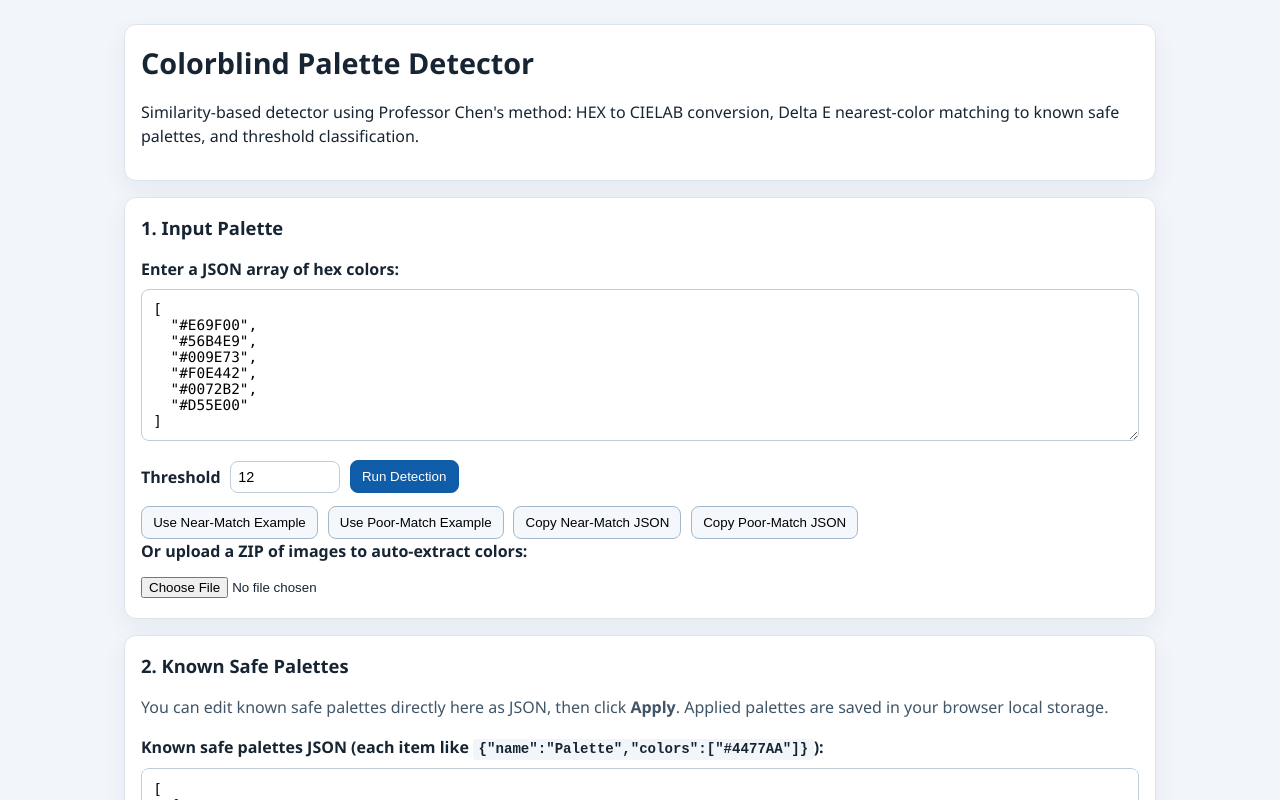
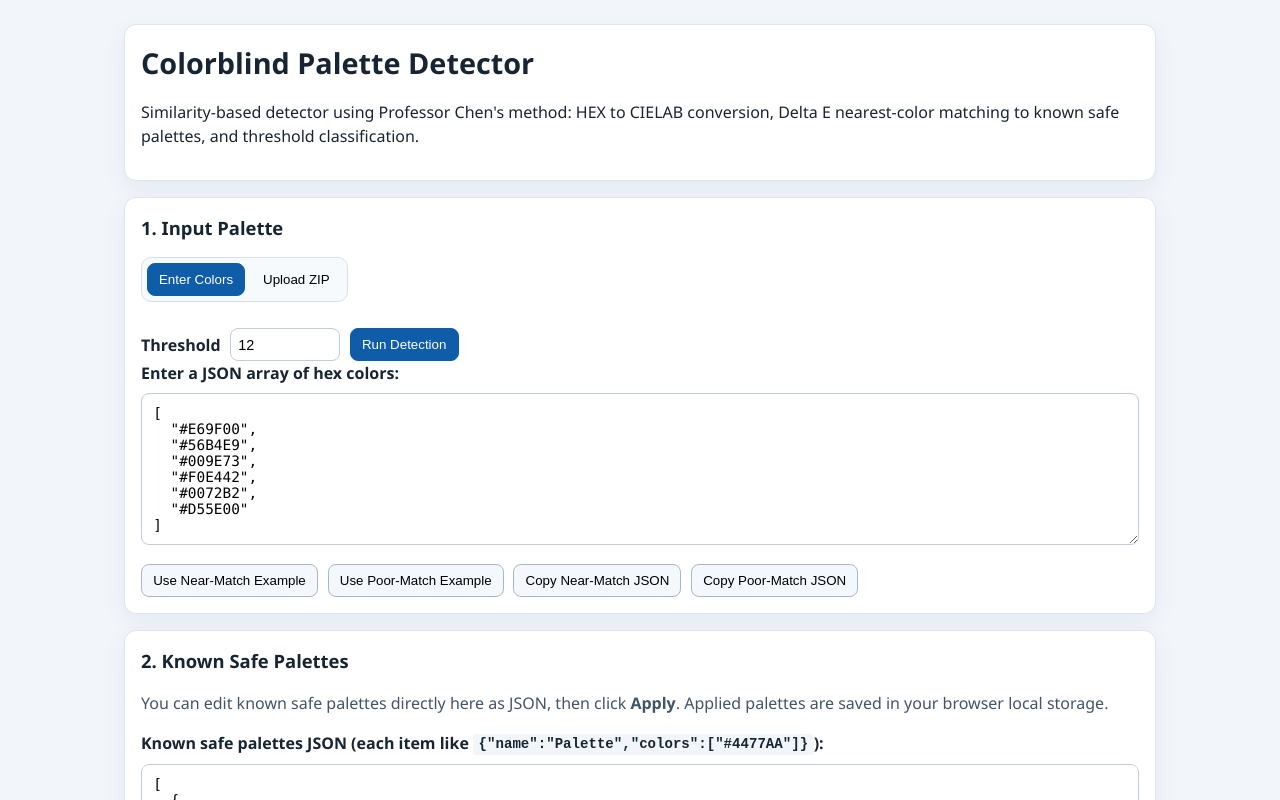
Before and after one commit to Howerchen666/color-blindness-tester, a React (Vite) app: page / in a window 1280 px wide. Shown: the top 800 px of the page. Built offline with nearby package versions, Linux system fonts and the light colour scheme.

Commit message:
Add input mode toggle for manual and ZIP upload

```diff
--- a/src/App.css
+++ b/src/App.css
@@ -46,6 +46,16 @@ code {
   margin-bottom: 0.5rem;
 }
 
+.input-mode-toggle {
+  display: inline-flex;
+  gap: 0.35rem;
+  padding: 0.3rem;
+  margin-bottom: 0.85rem;
+  border: 1px solid #d7e1ec;
+  border-radius: 10px;
+  background: #f7fafc;
+}
+
 .json-input {
   width: 100%;
   border-radius: 8px;
@@ -92,6 +102,25 @@ button {
 
 button:hover {
   background: #e9f0f7;
+}
+
+.toggle-btn {
+  border-color: transparent;
+  background: transparent;
+}
+
+.toggle-btn:hover {
+  background: #e9f0f7;
+}
+
+.toggle-btn.active {
+  background: #0f5da8;
+  color: #ffffff;
+  border-color: #0f5da8;
+}
+
+.toggle-btn.active:hover {
+  background: #0c4b88;
 }
 
 .primary-btn {
--- a/src/App.tsx
+++ b/src/App.tsx
@@ -16,6 +16,8 @@ interface ZipImagePalette {
   fileName: string
   colors: string[]
 }
+
+type InputMode = 'manual' | 'zip'
 
 function formatExampleJson(colors: string[]): string {
   return JSON.stringify(colors, null, 2)
@@ -62,6 +64,7 @@ function loadStoredKnownPalettesEditorText(): string {
 function App() {
   const [rawInput, setRawInput] = useState<string>(formatExampleJson(GOOD_EXAMPLE_PALETTE))
   const [rawThreshold, setRawThreshold] = useState<string>(String(DEFAULT_THRESHOLD))
+  const [inputMode, setInputMode] = useState<InputMode>('manual')
   const [error, setError] = useState<string>('')
   const [copyStatus, setCopyStatus] = useState<string>('')
   const [zipError, setZipError] = useState<string>('')
@@ -182,6 +185,15 @@ function App() {
     setKnownPaletteStatus('Known safe palettes reset to defaults.')
   }
 
+  const switchInputMode = (mode: InputMode) => {
+    setInputMode(mode)
+    setError('')
+    setCopyStatus('')
+    setZipError('')
+    setZipStatus('')
+    setResult(null)
+  }
+
   const handleZipUpload = async (event: ChangeEvent<HTMLInputElement>) => {
     const file = event.target.files?.[0]
     event.target.value = ''
@@ -229,17 +241,24 @@ function App() {
 
       <section className="card">
         <h2>1. Input Palette</h2>
-        <label htmlFor="palette-json" className="field-label">
-          Enter a JSON array of hex colors:
-        </label>
-        <textarea
-          id="palette-json"
-          className="json-input"
-          value={rawInput}
-          onChange={(event) => setRawInput(event.target.value)}
-          rows={8}
-          spellCheck={false}
-        />
+        <div className="input-mode-toggle" role="tablist" aria-label="Input mode">
+          <button
+            type="button"
+            className={inputMode === 'manual' ? 'toggle-btn active' : 'toggle-btn'}
+            onClick={() => switchInputMode('manual')}
+            aria-pressed={inputMode === 'manual'}
+          >
+            Enter Colors
+          </button>
+          <button
+            type="button"
+            className={inputMode === 'zip' ? 'toggle-btn active' : 'toggle-btn'}
+            onClick={() => switchInputMode('zip')}
+            aria-pressed={inputMode === 'zip'}
+          >
+            Upload ZIP
+          </button>
+        </div>
 
         <div className="controls-row">
           <label htmlFor="threshold" className="inline-label">
@@ -259,6 +278,20 @@ function App() {
           </button>
         </div>
 
+        {inputMode === 'manual' && (
+          <>
+            <label htmlFor="palette-json" className="field-label">
+              Enter a JSON array of hex colors:
+            </label>
+            <textarea
+              id="palette-json"
+              className="json-input"
+              value={rawInput}
+              onChange={(event) => setRawInput(event.target.value)}
+              rows={8}
+              spellCheck={false}
+            />
+
             <div className="controls-row examples-row">
               <button onClick={setGoodExample} type="button">
                 Use Near-Match Example
@@ -276,9 +309,13 @@ function App() {
 
             {copyStatus && <p className="hint">{copyStatus}</p>}
             {error && <p className="error">{error}</p>}
+          </>
+        )}
 
+        {inputMode === 'zip' && (
+          <>
             <label htmlFor="zip-upload" className="field-label">
-          Or upload a ZIP of images to auto-extract colors:
+              Upload a ZIP of images to extract one palette per image:
             </label>
             <input
               id="zip-upload"
@@ -299,6 +336,8 @@ function App() {
                   </article>
                 ))}
               </div>
+            )}
+          </>
         )}
       </section>
 
@@ -343,9 +382,14 @@ function App() {
 
       <section className="card">
         <h2>3. Results</h2>
-        {!result && <p className="hint">Run detection to see pass/fail status and palette ranking.</p>}
+        {inputMode === 'manual' && !result && (
+          <p className="hint">Run detection to see pass/fail status and palette ranking.</p>
+        )}
+        {inputMode === 'zip' && zipResults.length === 0 && (
+          <p className="hint">Upload a ZIP to see one detection result per extracted image.</p>
+        )}
 
-        {result && (
+        {inputMode === 'manual' && result && (
           <div className="results-wrap">
             <div className="status-row">
               <span className={result.isLikelyColorblindFriendly ? 'status pass' : 'status fail'}>
@@ -389,7 +433,7 @@ function App() {
           </div>
         )}
 
-        {zipResults.length > 0 && (
+        {inputMode === 'zip' && zipResults.length > 0 && (
           <>
             <h3>ZIP Results By Image</h3>
             <div className="palette-list">
```
Lines whose indentation alone changed are shown as unchanged.
